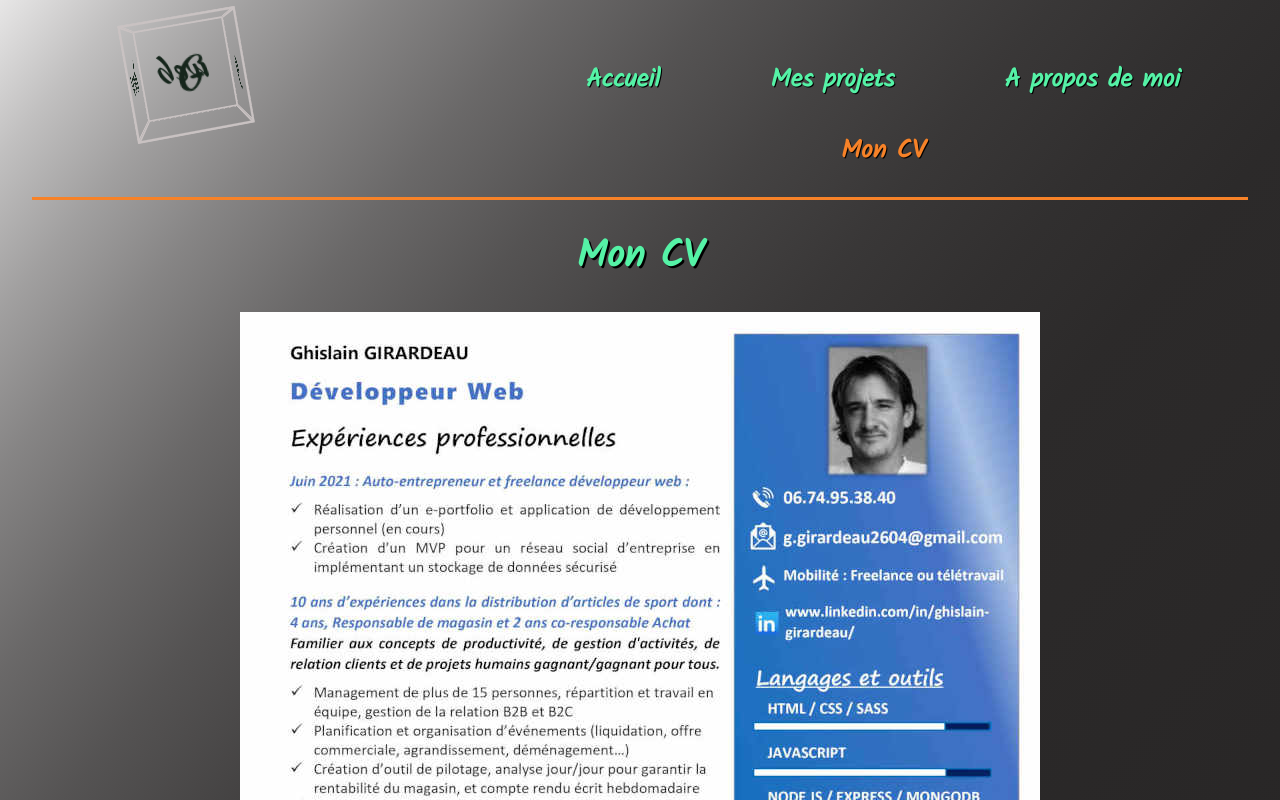
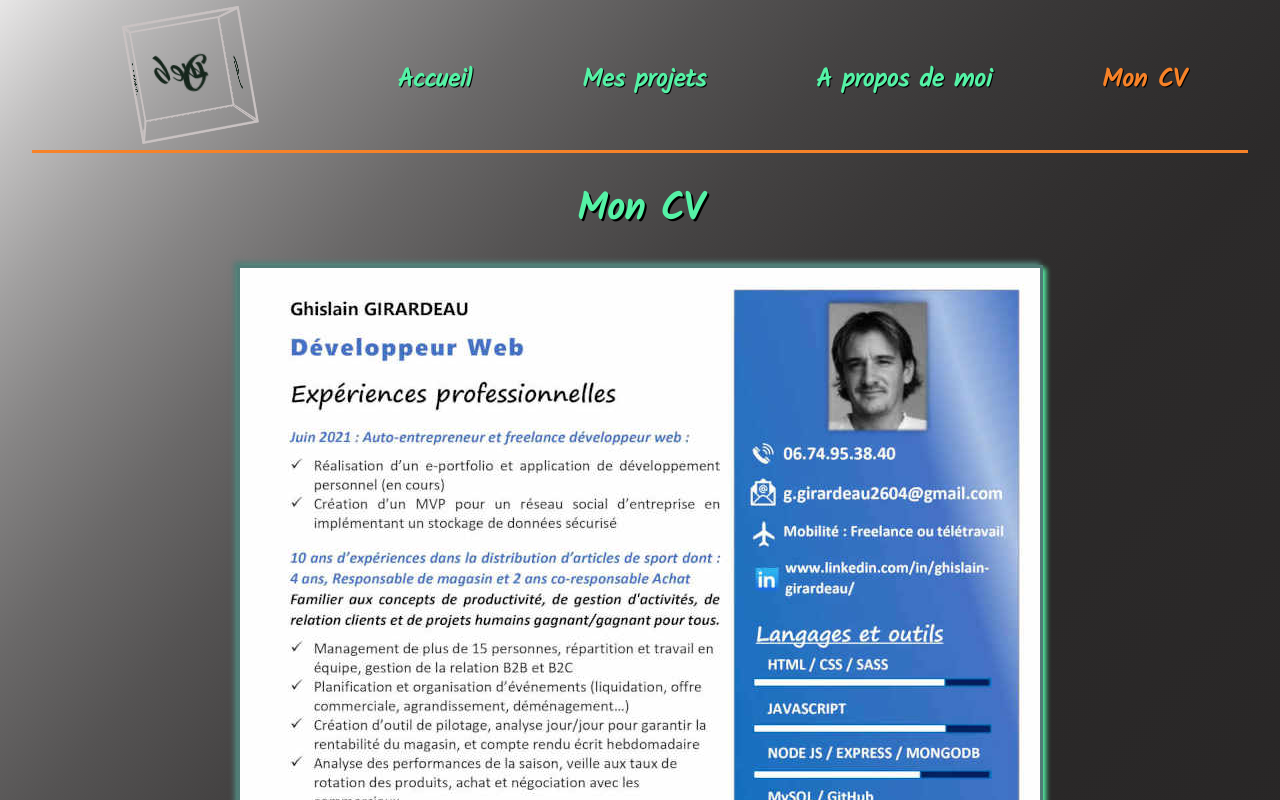
Before and after one commit to ghislaingirardeau/Portfolio_Nuxt, a Nuxt app: page /CV in a window 1280 px wide. Shown: the top 800 px of the page. Built offline with nearby package versions, Linux system fonts and the light colour scheme.

Commit message:
layout cv page

```diff
--- a/assets/css/main.scss
+++ b/assets/css/main.scss
@@ -10,5 +10,6 @@
 @import 'sass/components/carousel.scss';
 @import 'sass/pages/detail_projet.scss';
 @import 'sass/pages/about.scss';
+@import 'sass/pages/cv.scss';
 
 @import 'sass/components/loaderOhmyfood.scss';
--- a/assets/css/sass/components/nav_link.scss
+++ b/assets/css/sass/components/nav_link.scss
@@ -5,7 +5,7 @@
     border-bottom: 3px solid $color-third;
 
     &__navBar {
-        width: 60%;
+        width: 75%;
         padding: 55px 0px 0px 0px;
 
         &--font {
@@ -24,7 +24,7 @@
     }
 
     &__logo {
-        width: 20%;
+        width: 15%;
         height: 100px;
         padding: 20px 0px 30px 8%;
     }
--- /dev/null
+++ b/assets/css/sass/pages/cv.scss
@@ -0,0 +1,9 @@
+.cv--layout{
+    & > img {
+        width: 90%;
+        max-width: 800px;
+        object-fit: cover;
+        box-shadow: 3px 3px 5px $color-primary, -3px -3px 5px $color-blue-mid;
+        border: 3px solid $color-blue-mid;
+    }
+}
--- a/pages/CV.vue
+++ b/pages/CV.vue
@@ -5,7 +5,9 @@
         <h1>Mon CV</h1>
 
         <transition name="opacity" appear>
-            <img :src="require(`~/assets/images/CV_developpeur_web.jpg`)" alt="cv developpeur web">
+            <div class="cv--layout">
+                <img :src="require(`~/assets/images/CV_developpeur_web.jpg`)" alt="cv developpeur web">
+            </div>
         </transition>
     </main>
 
```
